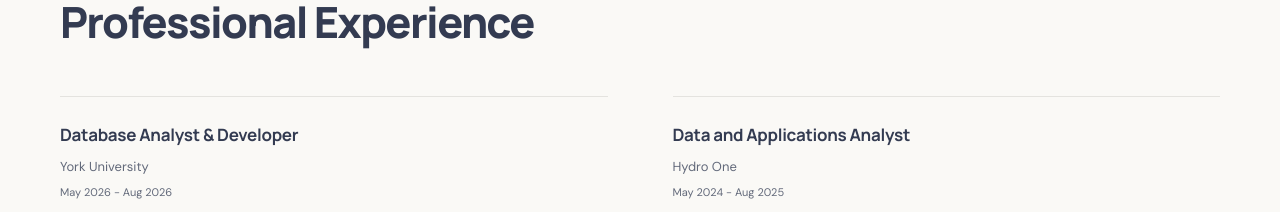
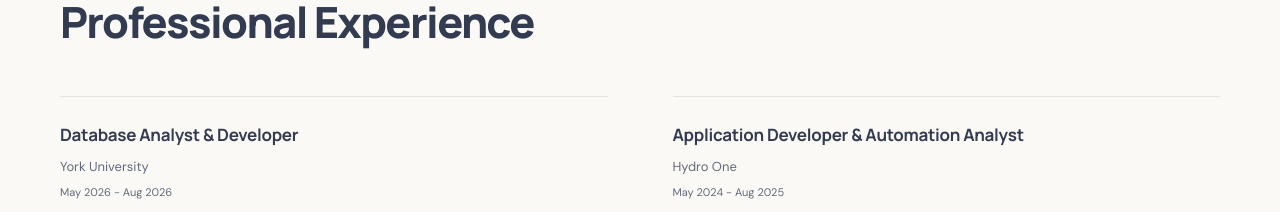
Before and after one commit to abrartarafder/abrartarafder.github.io, a plain HTML site: page index.html in a window 1280 px wide. Shown: the part 2740-2952 px from the top of the page. Drawn offline with nearby package versions, Linux system fonts and the light colour scheme.

Commit message:
Update index.html

```diff
--- a/index.html
+++ b/index.html
@@ -191,7 +191,7 @@
                         2026 - Aug 2026</span>
                 </div>
                 <div class="skills__box">
-                    <h3 class="skills__subtitle">Data and Applications Analyst</h3>
+                    <h3 class="skills__subtitle">Application Developer & Automation Analyst</h3>
                     <span class="about__profession">Hydro One
                     </span>
                     <span class="about__profession">May
```
